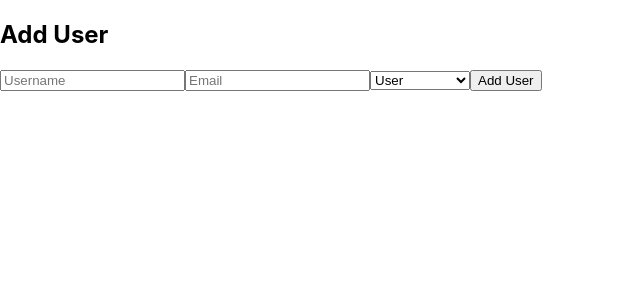
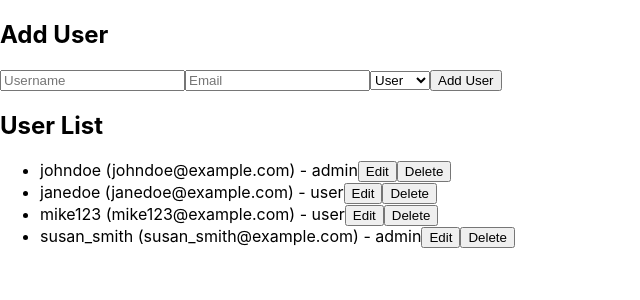
Before and after one commit to imran5644/R1-Assignment, a React (Create React App) app in the folder my-app/: page / in a window 1280 px wide. Shown: the top 300 px of the page, without its empty margins (0-640 px from the left). Built offline with nearby package versions, Linux system fonts and the light colour scheme.

Commit message:
Added user list

```diff
--- a/my-app/src/App.js
+++ b/my-app/src/App.js
@@ -1,9 +1,11 @@
 import AddUserForm from "./components/AddUserForm";
+import UserList from "./components/UserList";
 
 function App() {
   return (
     <div className="App">
        <AddUserForm />
+       <UserList />
     </div>
   );
 }
--- a/my-app/src/components/AddUserForm.js
+++ b/my-app/src/components/AddUserForm.js
@@ -39,8 +39,6 @@ const AddUserForm = () => {
       <select name="role" value={formData.role} onChange={handleChange}>
         <option value="user">User</option>
         <option value="admin">Admin</option>
-        <option value="admin">Super Admin</option>
-        <option value="admin">Sales Admin</option>
       </select>
       <button type="submit">Add User</button>
     </form>
--- /dev/null
+++ b/my-app/src/components/UserList.js
@@ -0,0 +1,50 @@
+import React from 'react';
+
+const users = [
+    {
+      id: '1',
+      username: 'johndoe',
+      email: 'johndoe@example.com',
+      role: 'admin',
+    },
+    {
+      id: '2',
+      username: 'janedoe',
+      email: 'janedoe@example.com',
+      role: 'user',
+    },
+    {
+      id: '3',
+      username: 'mike123',
+      email: 'mike123@example.com',
+      role: 'user',
+    },
+    {
+      id: '4',
+      username: 'susan_smith',
+      email: 'susan_smith@example.com',
+      role: 'admin',
+    },
+  ];
+
+
+const UserList = () => {
+
+
+  return (
+    <div>
+      <h2>User List</h2>
+      <ul>
+        {users.map(user => (
+          <li key={user.id}>
+            {user.username} ({user.email}) - {user.role}
+            <button>Edit</button>
+            <button>Delete</button>
+          </li>
+        ))}
+      </ul>
+    </div>
+  );
+};
+
+export default UserList;
```
